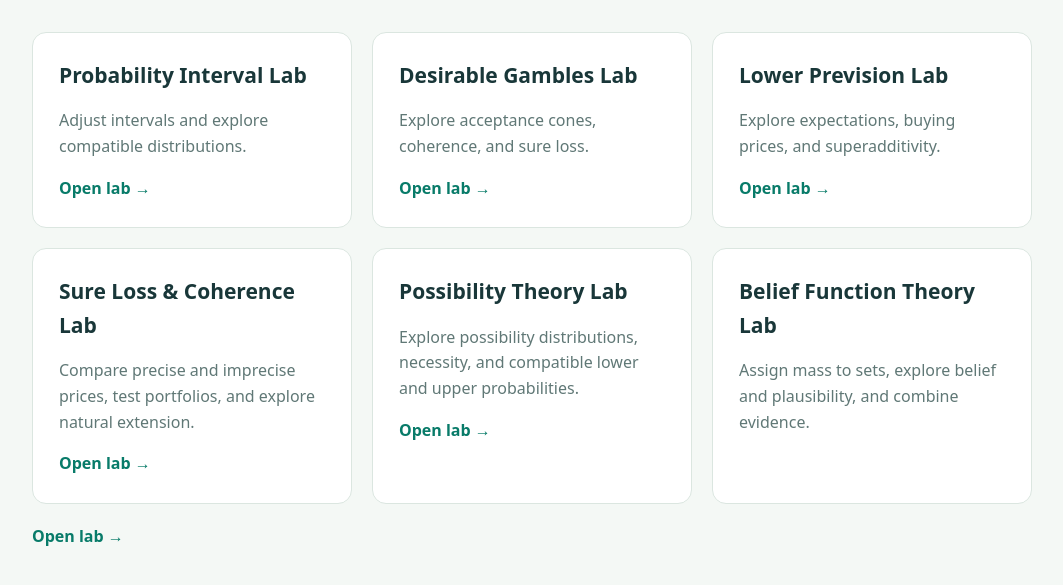
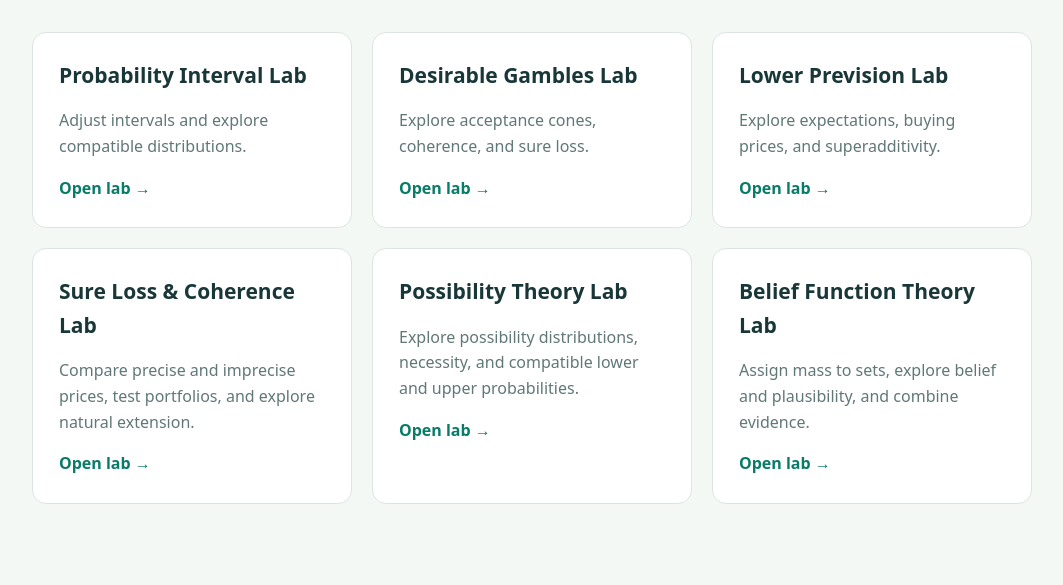
Before and after one commit to muandet-lab/ipml-labs, a plain HTML site: page index.html in a window 1280 px wide. Shown: the part 261-846 px from the top of the page, without its empty margins (108-1171 px from the left). Drawn offline with Linux system fonts and the light colour scheme.

Commit message:
Update index.html

```diff
--- a/index.html
+++ b/index.html
@@ -2,5 +2,5 @@
   <a href="./belief-function-theory/">
   <h2>Belief Function Theory Lab</h2>
   <p>Assign mass to sets, explore belief and plausibility, and combine evidence.</p>
-</a><span>Open lab →</span></a></div>
+<span>Open lab →</span></a></div>
 </main></body></html>
```
